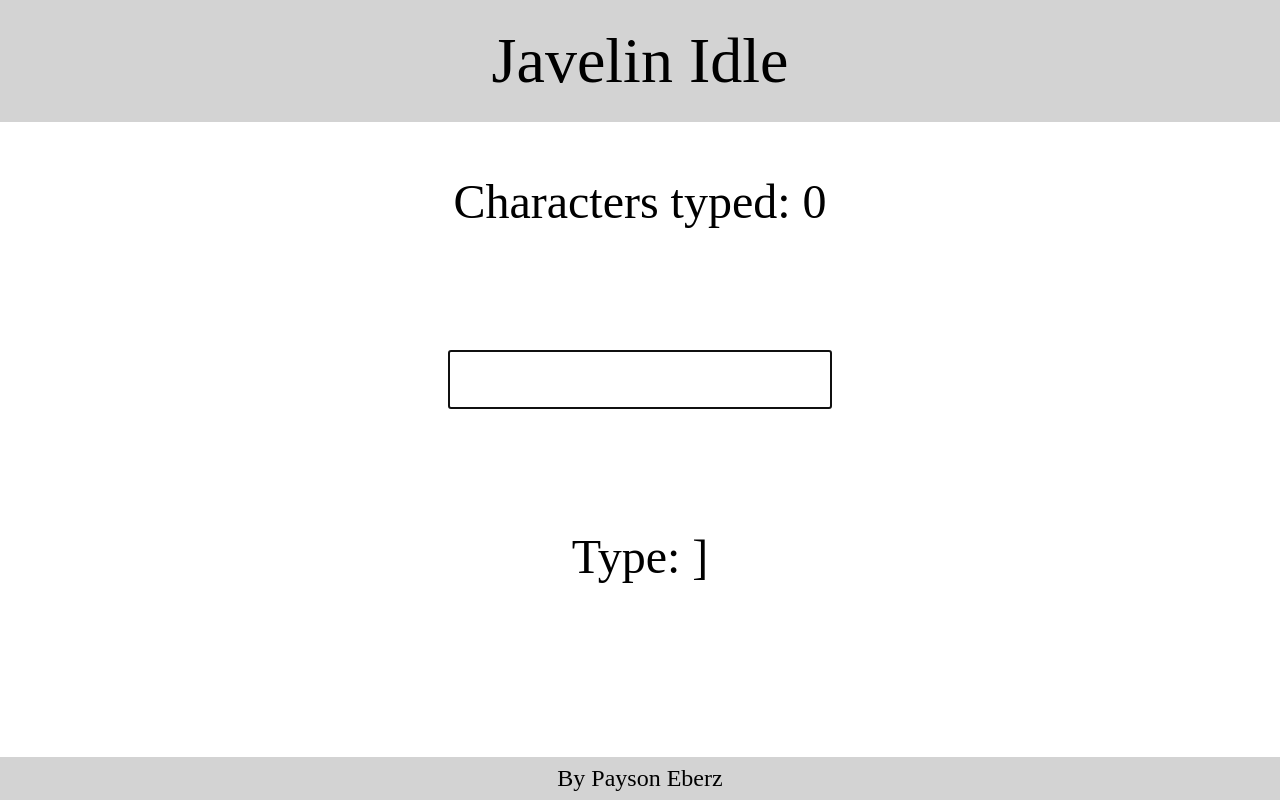
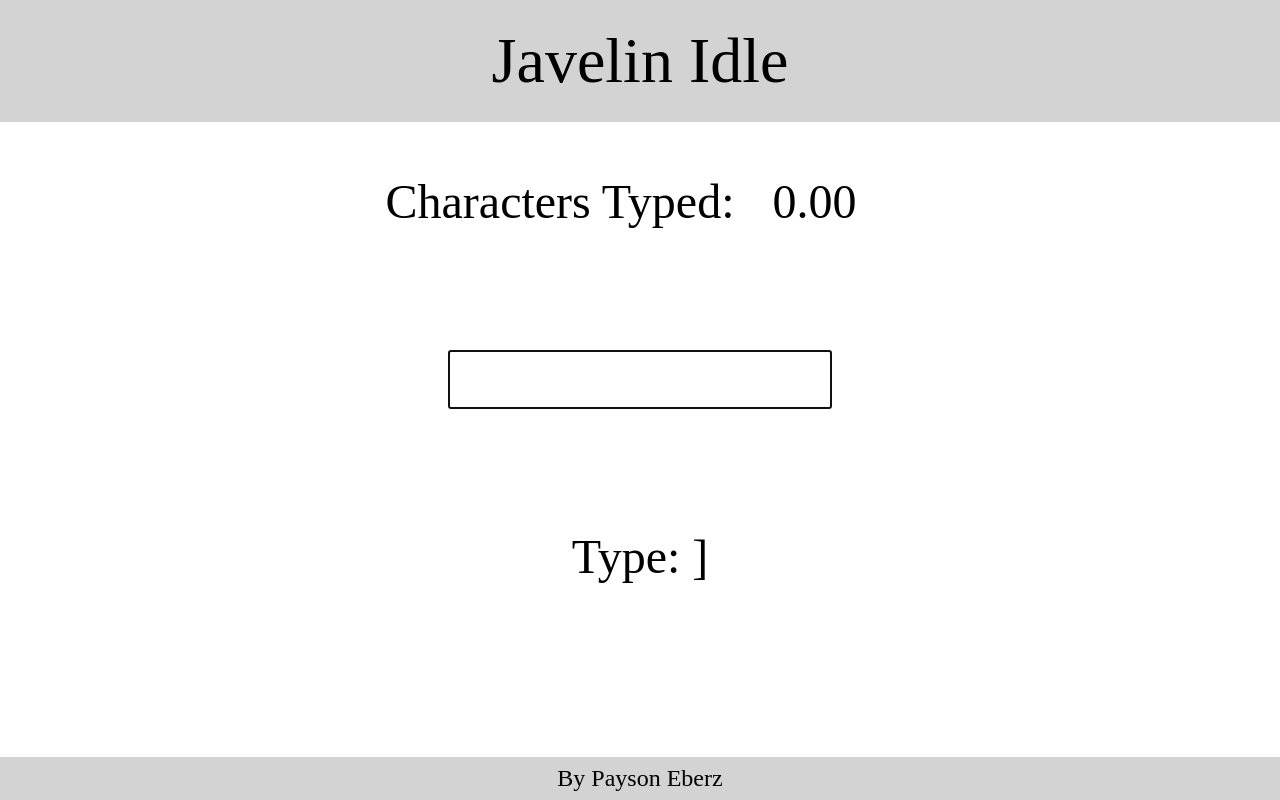
Before and after one commit to PAYS0N/javelin-idle, a plain HTML site: page index.html in a window 1280 px wide. Drawn offline with Linux system fonts and the light colour scheme.

Commit message:
Update score with mulitple tps

```diff
--- a/css/style.css
+++ b/css/style.css
@@ -32,7 +32,16 @@ body {
 }
 
 .score-display{
+    display: flex;
+    flex-direction: row;
+
     font-size: 3rem;
+}
+
+.score-value {
+    width: 10rem;
+
+    text-align: center;
 }
 
 .typing-input {
--- a/index.html
+++ b/index.html
@@ -10,7 +10,10 @@
 <body>
     <div class="header">Javelin Idle</div>
     <div class="center">
-        <div class="score-display">Score: </div>
+        <div class="score-display">
+            <div class="score-title">Characters Typed:</div>
+            <div class="score-value"></div>
+        </div>
         <input type="text" name="typing-input" class="typing-input">
         <div class="goal-display">Type: </div>
         <div class="upgrades">
--- a/js/javascript.js
+++ b/js/javascript.js
@@ -7,7 +7,7 @@ window.onload = () => {
 function setConstants() {
     score = 0
     goal = ""
-    scoreDisplay = document.querySelector(".score-display")
+    scoreDisplay = document.querySelector(".score-value")
     userInput = document.querySelector(".typing-input")
     goalDisplay = document.querySelector(".goal-display")
     purchaseChar = "$"
@@ -39,7 +39,7 @@ function doPageSetup() {
 }
 
 function updateScore() {
-    scoreDisplay.textContent = "Characters typed: " + score
+    scoreDisplay.textContent = score.toFixed(2)
 }
 
 function doGameSetup() {
@@ -61,7 +61,8 @@ function runGameLogic() {
         displayUpgrades()
         updateScore()
     }, 100)
-    setInterval(addAutoScore, 1000)
+    let timesPerSecond = 10
+    setInterval(()=>{addAutoScore(timesPerSecond)}, 1000/timesPerSecond)
 }
 
 function verifyInput(e) {
@@ -84,9 +85,9 @@ function verifyInput(e) {
 
 }
 
-function addAutoScore() {
+function addAutoScore(timesPerSecond) {
     for (upgrade of upgrades) {
-        score = score + upgrade.owned * upgrade.value
+        score = score + upgrade.owned * upgrade.value / timesPerSecond
     }
 }
 
```
